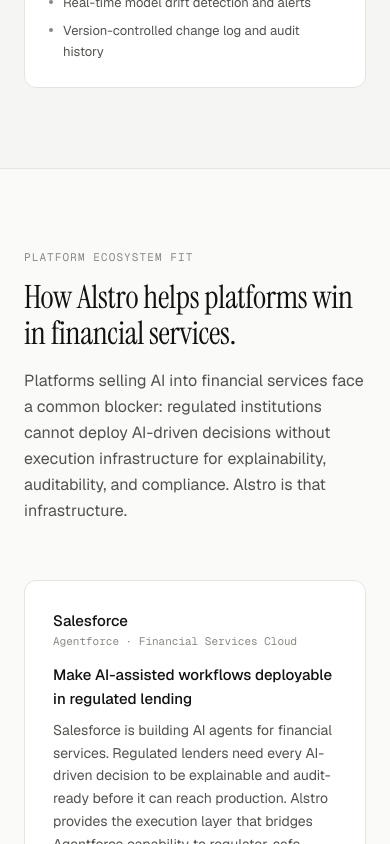
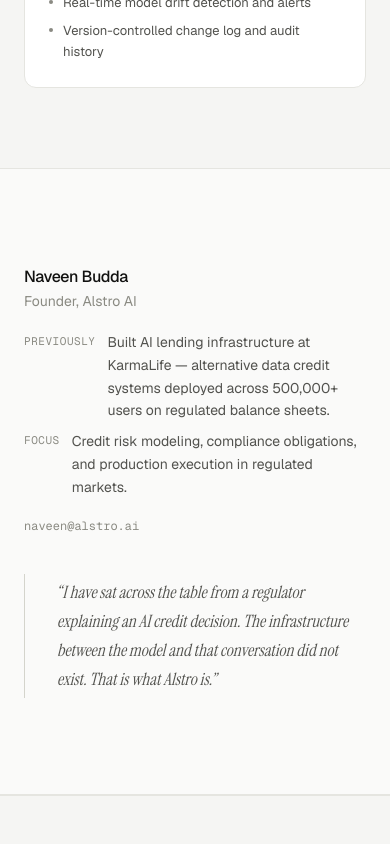
Before and after one commit to buddanaveenkumar-dev/alstro-website, a Next.js app: page / in a window 390 px wide. Shown: the part 11156-12000 px from the top of the page. Built offline with nearby package versions, Linux system fonts and the light colour scheme; no server answers.

Commit message:
Remove platform section, redesign founder block
Co-Authored-By: Claude Opus 4.6 (1M context) <noreply@anthropic.com>

```diff
--- a/app/page.tsx
+++ b/app/page.tsx
@@ -8,7 +8,6 @@ import BeforeAfter from "@/components/BeforeAfter";
 import RuntimeArchitecture from "@/components/RuntimeArchitecture";
 import RegulatoryArchitecture from "@/components/RegulatoryArchitecture";
 import Applications from "@/components/Applications";
-import PlatformAlignment from "@/components/PlatformAlignment";
 import Founder from "@/components/Founder";
 import AlphaProgram from "@/components/AlphaProgram";
 import Footer from "@/components/Footer";
@@ -27,7 +26,6 @@ export default function Home() {
         <RuntimeArchitecture />
         <RegulatoryArchitecture />
         <Applications />
-        <PlatformAlignment />
         <Founder />
         <AlphaProgram />
       </main>
--- a/components/Footer.tsx
+++ b/components/Footer.tsx
@@ -19,7 +19,6 @@ export default function Footer() {
           <div className="flex flex-wrap gap-6 text-[13px]">
             <a href="#what-we-build" className="text-text-muted hover:text-text transition-colors">Product</a>
             <a href="#runtime" className="text-text-muted hover:text-text transition-colors">Architecture</a>
-            <a href="#partners" className="text-text-muted hover:text-text transition-colors">Platforms</a>
             <a href="#validate" className="text-text-muted hover:text-text transition-colors">Connect</a>
           </div>
         </div>
--- a/components/Founder.tsx
+++ b/components/Founder.tsx
@@ -13,44 +13,58 @@ export default function Founder() {
   };
 
   return (
-    <section className="py-20 border-t border-border">
+    <section className="py-24 border-t border-border border-b border-b-border">
       <div className="section-container">
-        <motion.p
-          {...fadeUp}
-          className="text-[11px] font-mono text-text-muted uppercase tracking-widest mb-8"
-        >
-          Founder
-        </motion.p>
-
         <motion.div
           {...fadeUp}
-          className="max-w-3xl mx-auto grid grid-cols-1 sm:grid-cols-2 gap-10 lg:gap-12 items-start"
+          className="max-w-[880px] mx-auto grid grid-cols-1 sm:grid-cols-2 gap-10 lg:gap-16 items-start"
         >
-          <div>
-            <div className="w-14 h-14 rounded-full bg-accent flex items-center justify-center font-mono text-white font-medium text-base mb-5">
-              NB
+          {/* Left — credentials */}
+          <div className="flex flex-col gap-5">
+            <div>
+              <p className="text-base font-medium text-text tracking-tight">
+                Naveen Budda
+              </p>
+              <p className="text-sm text-text-muted mt-0.5">
+                Founder, Alstro AI
+              </p>
             </div>
-            <p className="text-base font-medium text-text mb-0.5">
-              Naveen Budda
-            </p>
-            <p className="text-sm text-text-muted mb-5">Founder, Alstro AI</p>
-            <p className="text-sm text-text-secondary leading-relaxed mb-4">
-              Built and operated AI lending infrastructure at KarmaLife —
-              alternative data credit systems deployed across 500,000+ users on
-              regulated balance sheets. Understands what it takes to move
-              AI-driven financial decisions from prototype to production in
-              regulated environments.
-            </p>
-            <p className="text-sm text-text-secondary leading-relaxed">
-              Building the execution layer he needed but did not have — the
-              infrastructure between model output and regulated outcome.
-            </p>
+
+            <div className="flex flex-col gap-2">
+              <div className="flex gap-3 items-start">
+                <span className="font-mono text-[11px] text-text-muted mt-0.5 shrink-0 uppercase tracking-wider">
+                  Previously
+                </span>
+                <span className="text-sm text-text-secondary leading-relaxed">
+                  Built AI lending infrastructure at KarmaLife —
+                  alternative data credit systems deployed across
+                  500,000+ users on regulated balance sheets.
+                </span>
+              </div>
+              <div className="flex gap-3 items-start">
+                <span className="font-mono text-[11px] text-text-muted mt-0.5 shrink-0 uppercase tracking-wider">
+                  Focus
+                </span>
+                <span className="text-sm text-text-secondary leading-relaxed">
+                  Credit risk modeling, compliance obligations,
+                  and production execution in regulated markets.
+                </span>
+              </div>
+            </div>
+
+            <a
+              href="mailto:naveen@alstro.ai"
+              className="font-mono text-xs text-text-muted hover:text-accent transition-colors w-fit"
+            >
+              naveen@alstro.ai
+            </a>
           </div>
 
-          <div className="border-l-[3px] border-l-accent pl-7 pt-1">
-            <p className="font-heading text-[18px] leading-relaxed text-text italic">
+          {/* Right — quote */}
+          <div className="border-l border-border-strong pl-8 py-1">
+            <p className="font-heading text-[17px] leading-[1.7] text-text-secondary italic">
               &ldquo;I have sat across the table from a regulator explaining an
-              AI credit decision. The layer between the model and that
+              AI credit decision. The infrastructure between the model and that
               conversation did not exist. That is what Alstro is.&rdquo;
             </p>
           </div>
--- a/components/Nav.tsx
+++ b/components/Nav.tsx
@@ -7,7 +7,6 @@ import { Menu, X } from "lucide-react";
 const links = [
   { label: "Problem", href: "#what-we-build" },
   { label: "Architecture", href: "#runtime" },
-  { label: "Platforms", href: "#partners" },
   { label: "Connect", href: "#validate" },
 ];
 
--- a/components/PlatformAlignment.tsx
+++ /dev/null
@@ -1,151 +0,0 @@
-"use client";
-
-import { motion, useReducedMotion } from "framer-motion";
-import { ArrowRight, Mail } from "lucide-react";
-
-const platforms = [
-  {
-    name: "Salesforce",
-    context: "Agentforce · Financial Services Cloud",
-    title: "Make AI-assisted workflows deployable in regulated lending",
-    body: "Salesforce is building AI agents for financial services. Regulated lenders need every AI-driven decision to be explainable and audit-ready before it can reach production. Alstro provides the execution layer that bridges Agentforce capability to regulator-safe deployment — reducing friction in enterprise FSI sales.",
-  },
-  {
-    name: "Microsoft",
-    context: "Azure AI · Copilot · FSI vertical",
-    title: "Bridge AI capability to regulator-safe execution",
-    body: "Azure AI and Copilot are entering banking and lending workflows. Regulated institutions require decision traceability, adverse action defensibility, and policy alignment before deployment. Alstro is the infrastructure layer that makes Microsoft AI outputs deployable in regulated financial environments.",
-  },
-  {
-    name: "ServiceNow",
-    context: "Workflow · Governance · Enterprise operations",
-    title: "Extend workflow systems into decision enforcement",
-    body: "ServiceNow manages enterprise workflows and governance. In regulated financial services, workflows that involve AI-driven decisions need execution integrity — defensible reasons, audit trails, and policy enforcement. Alstro extends workflow governance into the decision execution layer.",
-  },
-];
-
-export default function PlatformAlignment() {
-  const reduced = useReducedMotion();
-  const calendlyUrl = process.env.NEXT_PUBLIC_CALENDLY_URL || "mailto:naveen@alstro.ai";
-  const founderEmail = process.env.NEXT_PUBLIC_FOUNDER_EMAIL || "naveen@alstro.ai";
-
-  const fadeUp = {
-    initial: reduced ? {} : { opacity: 0, y: 12 },
-    whileInView: { opacity: 1, y: 0 },
-    viewport: { once: true } as const,
-    transition: { duration: 0.4, ease: "easeOut" as const },
-  };
-
-  return (
-    <section id="partners" className="py-20 border-t border-border">
-      <div className="section-container">
-        <motion.p
-          {...fadeUp}
-          className="text-[11px] font-mono text-text-muted uppercase tracking-widest mb-3"
-        >
-          Platform ecosystem fit
-        </motion.p>
-        <motion.h2
-          {...fadeUp}
-          className="font-heading text-[32px] lg:text-[36px] text-text leading-tight max-w-[560px] mb-4"
-        >
-          How Alstro helps platforms win in financial services.
-        </motion.h2>
-        <motion.p
-          {...fadeUp}
-          className="text-[16px] text-text-secondary max-w-[580px] mb-14 leading-relaxed"
-        >
-          Platforms selling AI into financial services face a common blocker:
-          regulated institutions cannot deploy AI-driven decisions without
-          execution infrastructure for explainability, auditability, and
-          compliance. Alstro is that infrastructure.
-        </motion.p>
-
-        {/* Platform-specific cards */}
-        <div className="space-y-4 mb-14">
-          {platforms.map((p, i) => (
-            <motion.div
-              key={p.name}
-              initial={reduced ? {} : { opacity: 0, y: 12 }}
-              whileInView={{ opacity: 1, y: 0 }}
-              viewport={{ once: true }}
-              transition={{
-                duration: 0.4,
-                ease: "easeOut" as const,
-                delay: reduced ? 0 : i * 0.06,
-              }}
-              className="card-hover bg-bg-raised border border-border rounded-xl p-7"
-            >
-              <div className="flex flex-col lg:flex-row lg:items-start lg:gap-10">
-                <div className="lg:w-48 shrink-0 mb-3 lg:mb-0">
-                  <p className="text-[15px] font-medium text-text">
-                    {p.name}
-                  </p>
-                  <p className="text-[11px] font-mono text-text-muted">
-                    {p.context}
-                  </p>
-                </div>
-                <div className="flex-1">
-                  <h3 className="text-[15px] font-medium text-text mb-2">
-                    {p.title}
-                  </h3>
-                  <p className="text-[14px] text-text-secondary leading-relaxed">
-                    {p.body}
-                  </p>
-                </div>
-              </div>
-            </motion.div>
-          ))}
-        </div>
-
-        <motion.p
-          {...fadeUp}
-          className="text-[12px] text-text-muted text-center mb-8"
-        >
-          Positioned for strategic relevance within FSI platform ecosystems.
-          No partnership claims — only alignment.
-        </motion.p>
-
-        {/* Partnership CTA */}
-        <motion.div
-          {...fadeUp}
-          className="grid lg:grid-cols-2 gap-10 lg:gap-16 items-start border-t border-border pt-12"
-        >
-          <div>
-            <p className="font-heading text-[20px] text-text leading-snug mb-4">
-              If you build for financial services, we should talk.
-            </p>
-            <p className="text-[14px] text-text-secondary leading-relaxed">
-              Alstro is designed to embed inside platforms, not compete with
-              them. We are exploring how a compliance execution layer helps
-              platform teams improve regulatory readiness, reduce deployment
-              friction, and expand what AI-driven financial products can do in
-              production.
-            </p>
-          </div>
-          <div>
-            <div className="flex flex-col sm:flex-row gap-3 mb-4">
-              <a
-                href={calendlyUrl}
-                target="_blank"
-                rel="noopener noreferrer"
-                className="inline-flex items-center justify-center gap-2 bg-text text-bg hover:bg-text/90 px-5 py-2.5 rounded-md text-[14px] font-medium transition-colors"
-              >
-                Discuss platform fit <ArrowRight size={15} />
-              </a>
-              <a
-                href={`mailto:${founderEmail}`}
-                className="inline-flex items-center justify-center gap-2 border border-border hover:border-border-strong text-text-secondary hover:text-text px-5 py-2.5 rounded-md text-[14px] transition-colors"
-              >
-                Email the founder <Mail size={15} />
-              </a>
-            </div>
-            <p className="text-[12px] text-text-muted">
-              We respond to every inquiry personally within one business day.
-            </p>
-          </div>
-        </motion.div>
-      </div>
-    </section>
-  );
-}
```
